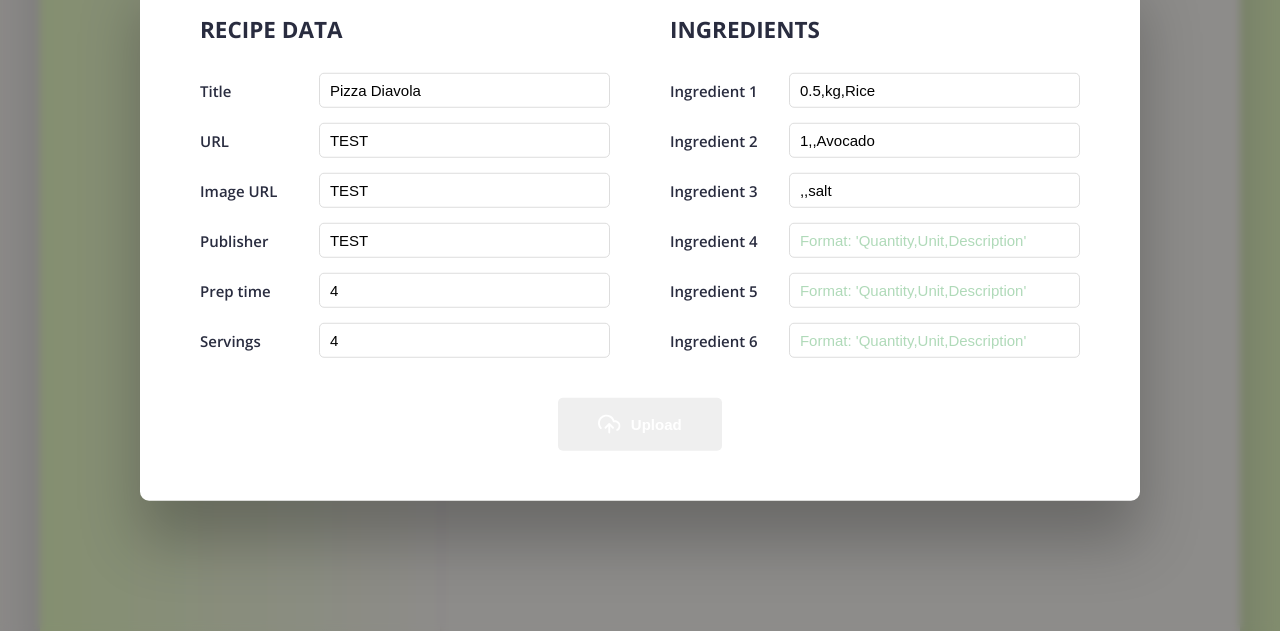
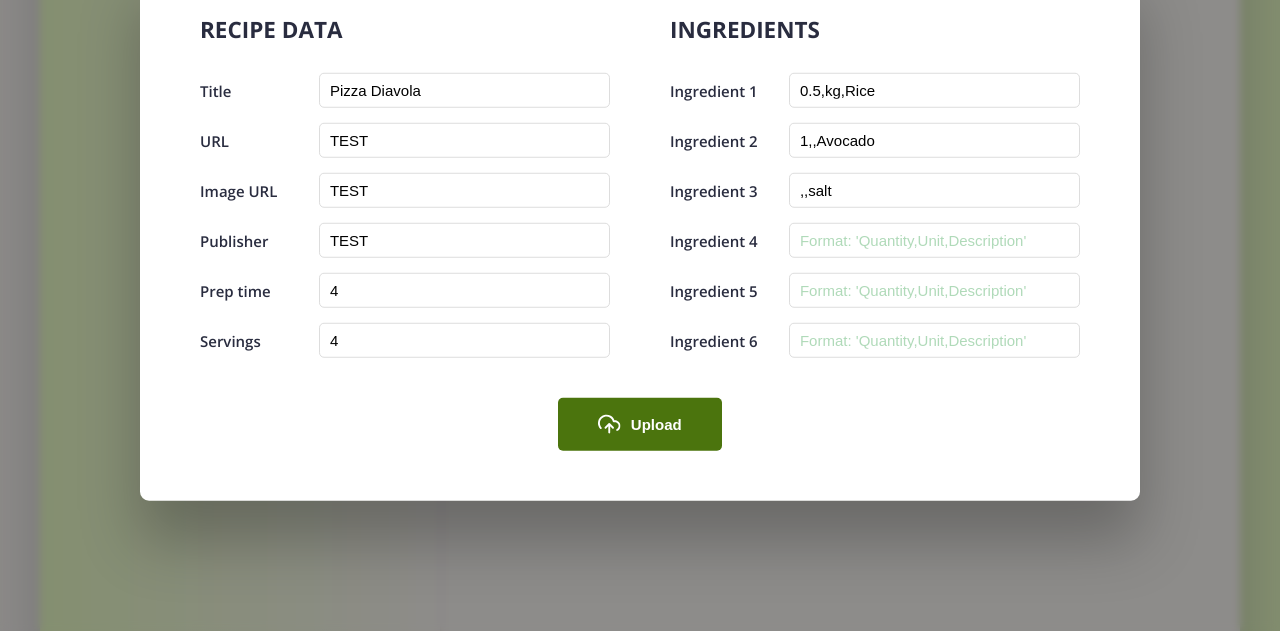
Before and after one commit to MihaiB94/Recipes, a website built with Parcel: page index.html in a window 1280 px wide. Both pictures are taken after a click on the button "Add recipe". Shown: the part 169-800 px from the top of the page. Built offline with nearby package versions, Linux system fonts and the light colour scheme.

Commit message:
add recipe change

```diff
--- a/src/sass/_upload.scss
+++ b/src/sass/_upload.scss
@@ -95,5 +95,6 @@
   &__btn {
     grid-column: 1 / -1;
     justify-self: center;
+    background-color: $color-grey-dark-2;
   }
 }
```
Also changed, not shown: 2 other files.
